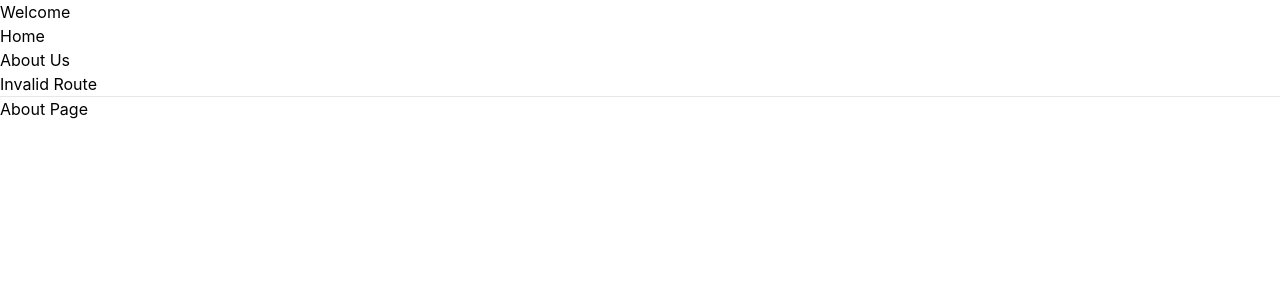
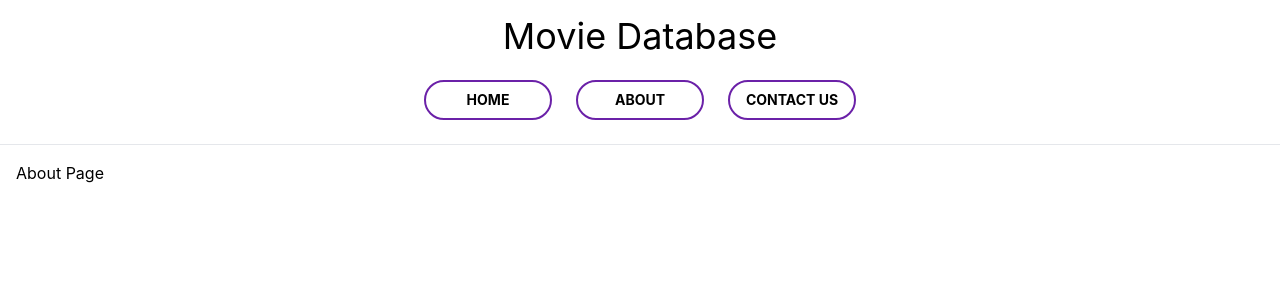
Before and after one commit to edangerfield2100/react-query-app, a React (Create React App) app: page /about in a window 1280 px wide. Shown: the top 300 px of the page. Built offline with nearby package versions, Linux system fonts and the light colour scheme.

Commit message:
Add styling. Add movie-details route

```diff
--- a/src/App.tsx
+++ b/src/App.tsx
@@ -4,7 +4,7 @@ import Router from "./routing/router";
 function App() {
   return (
     <div>
-      <h1>Welcome</h1>
+      <h1 className="mt-4 text-4xl text-center">Movie Database</h1>
       <Router></Router>
     </div>
   );
--- a/src/components/movie.tsx
+++ b/src/components/movie.tsx
@@ -21,7 +21,7 @@ const Movie = ({ movie }: { movie: MovieInterface }) => {
   return (
     <div className="mt-8">
       <h2 className="font-bold text-center">{movie.Title}</h2>
-      <div className="cursor-pointer">
+      <div className="flex justify-center cursor-pointer">
         <img
           width="200"
           alt={`The movie titled: ${movie.Title}`}
--- a/src/components/navbar.tsx
+++ b/src/components/navbar.tsx
@@ -5,15 +5,15 @@ function Navbar() {
   return (
     <div>
       <nav>
-        <ul>
-          <li>
+        <ul className="my-4 sm:flex sm:justify-center">
+          <li className="w-32 m-2 btn border-2 border-purple-800 mr-4 text-center hover:bg-purple-800 hover:text-white transition ease-out duration-300">
             <Link to="/">Home</Link>
           </li>
-          <li>
-            <Link to="/about">About Us</Link>
+          <li className="w-32 m-2 btn border-2 border-purple-800 mr-4 text-center hover:bg-purple-800 hover:text-white transition ease-out duration-300">
+            <Link to="/about">About</Link>
           </li>
-          <li>
-            <Link to="/nothing-here">Invalid Route</Link>
+          <li className="w-32 m-2 btn border-2 border-purple-800 text-center hover:bg-purple-800 hover:text-white transition ease-out duration-300">
+            <Link to="/contact">Contact Us</Link>
           </li>
         </ul>
       </nav>
--- a/src/index.css
+++ b/src/index.css
@@ -1,6 +1,10 @@
 @tailwind base;
 @tailwind components;
 @tailwind utilities;
+
+.btn {
+  @apply rounded-full px-3 py-2 uppercase font-bold cursor-pointer text-sm;
+}
 
 body {
   margin: 0;
--- a/src/pages/About.tsx
+++ b/src/pages/About.tsx
@@ -1,5 +1,5 @@
 function About() {
-  return <div>About Page</div>;
+  return <div className="m-4">About Page</div>;
 }
 
 export default About;
--- /dev/null
+++ b/src/pages/Contact.tsx
@@ -0,0 +1,5 @@
+function Contact() {
+  return <div className="m-4">Contact Us Page</div>;
+}
+
+export default Contact;
--- a/src/pages/Home.tsx
+++ b/src/pages/Home.tsx
@@ -30,7 +30,7 @@ function Home() {
   );
 
   return (
-    <div className="flex justify-around">
+    <div className="sm:flex sm:justify-around">
       {filteredResults.map((movie: MovieInterface, index: number) => {
         return <Movie key={`${index}`} movie={movie} />;
       })}
--- a/src/pages/MovieDetails.tsx
+++ b/src/pages/MovieDetails.tsx
@@ -7,7 +7,6 @@ function MovieDetails() {
 
   const movieId = location.state.id;
   const MOVIE_API_URL = `https://www.omdbapi.com/?apikey=4a3b711b&i=${movieId}`;
-  console.log(MOVIE_API_URL);
 
   const { isLoading, error, data, isFetching } = useQuery({
     queryKey: [`movie-${movieId}`],
@@ -15,9 +14,9 @@ function MovieDetails() {
   });
 
   return (
-    <div>
+    <div className="flex justify-center">
       {data && (
-        <div className="m-8 border-2 w-2/4 flex justify-between">
+        <div className="m-8 border-2 flex justify-between sm:w-2/3 shadow-xl">
           <div className="p-4">
             <div>Title: {data["Title"]}</div>
             <div>Year: {data["Year"]}</div>
--- a/src/pages/NoMatch.tsx
+++ b/src/pages/NoMatch.tsx
@@ -3,11 +3,8 @@ import { Link } from "react-router-dom";
 
 function NoMatch() {
   return (
-    <div>
-      <h2>Nothing to see here!</h2>
-      <p>
-        <Link to="/">Go to the home page</Link>
-      </p>
+    <div className="p-8 text-2xl text-center">
+      <h2>Oops. Invalid Page.</h2>
     </div>
   );
 }
--- a/src/routing/router.tsx
+++ b/src/routing/router.tsx
@@ -3,7 +3,9 @@ import { Route, Routes } from "react-router-dom";
 
 import Navbar from "../components/navbar";
 import About from "../pages/About";
+import Contact from "../pages/Contact";
 import Home from "../pages/Home";
+import MovieDetails from "../pages/MovieDetails";
 import NoMatch from "../pages/NoMatch";
 
 function Router() {
@@ -11,7 +13,9 @@ function Router() {
     <Routes>
       <Route path="/" element={<Navbar />}>
         <Route index element={<Home />} />
+        <Route path="movie-details" element={<MovieDetails />} />
         <Route path="about" element={<About />} />
+        <Route path="contact" element={<Contact />} />
         <Route path="*" element={<NoMatch />} />
       </Route>
     </Routes>
```
